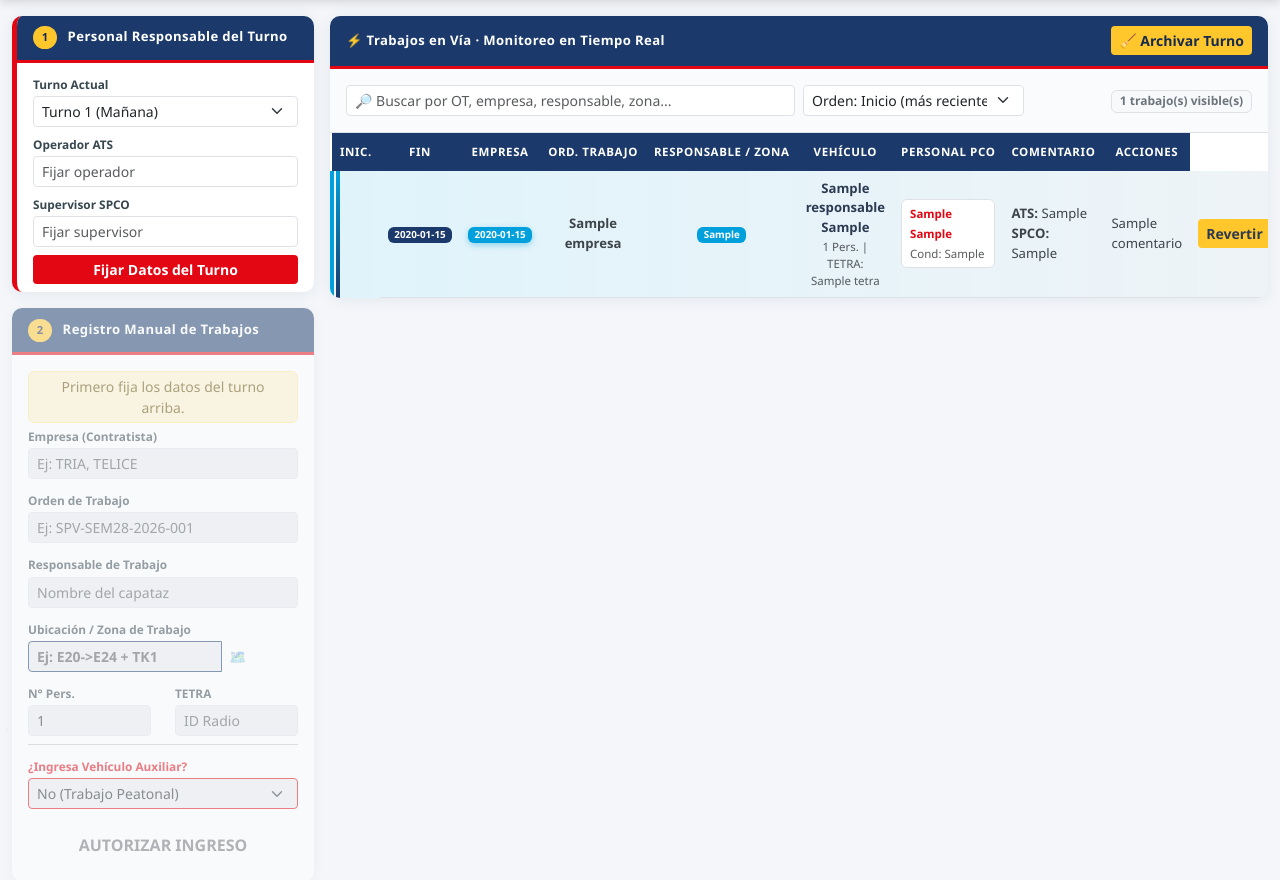
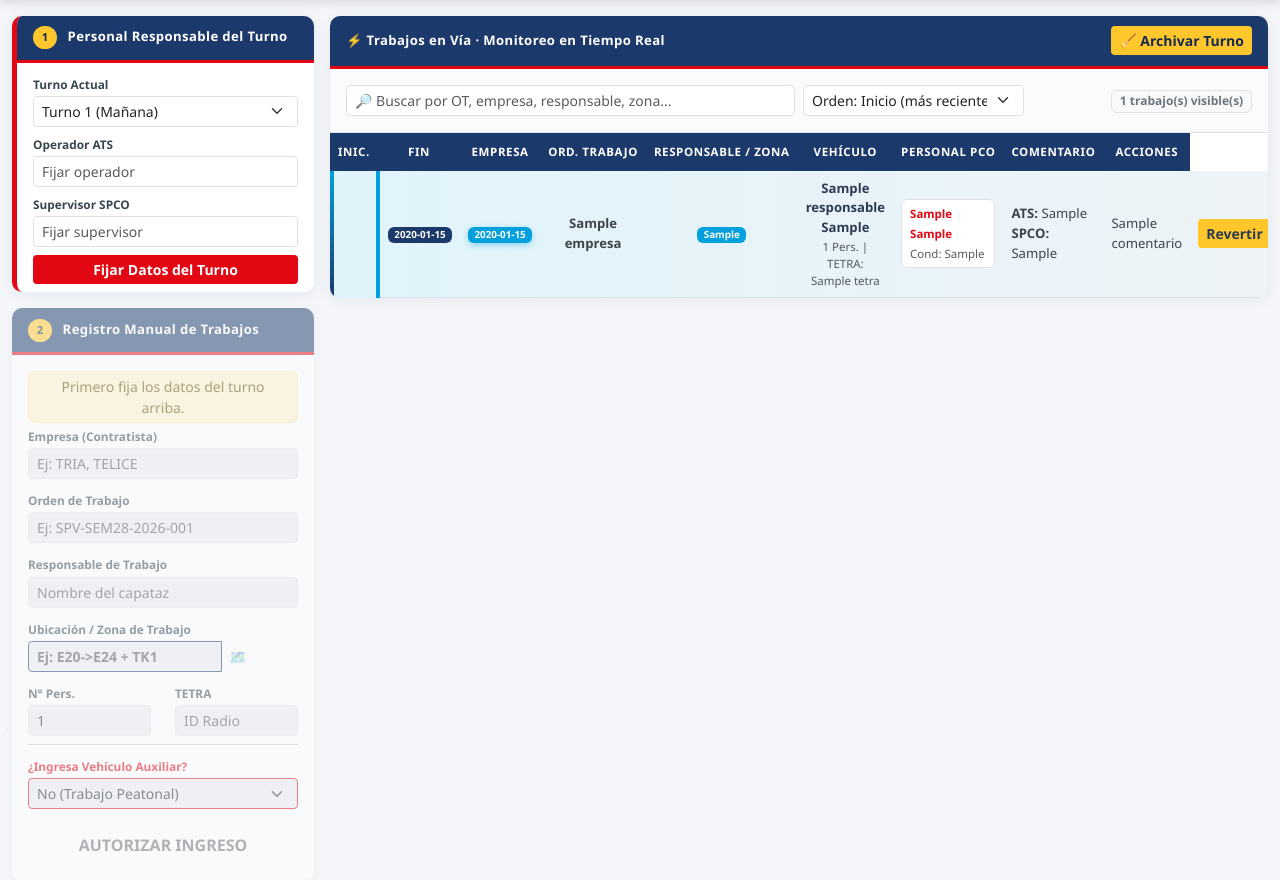
Before and after one commit to ArdalaxDown/pco-app, a Flask app: page / in a window 1280 px wide. Shown: the part 57-937 px from the top of the page. Run offline with Flask 3, Linux system fonts and the light colour scheme; a database or web service that is not in the repository returns one stand-in record (values such as "Sample title"); some libraries are stand-ins or nearby versions.

Commit message:
Visual: estilo fila finalizada (hora_fin) - gradiente cyan/blue, border-left en primera celda, badge liberado cyan con sombra

```diff
--- a/templates/index.html
+++ b/templates/index.html
@@ -110,7 +110,6 @@
         /* Fila de trabajo finalizado (con hora fin) - estilo estético y distinguido */
         .table-pco tbody tr.fila-finalizado {
             background: linear-gradient(90deg, rgba(0, 160, 220, 0.12) 0%, rgba(27, 58, 107, 0.06) 100%);
-            border-left: 4px solid var(--ml-cyan);
             position: relative;
         }
         .table-pco tbody tr.fila-finalizado::before {
@@ -122,6 +121,9 @@
         .table-pco tbody tr.fila-finalizado td {
             color: #3d444a;
             background: transparent;
+        }
+        .table-pco tbody tr.fila-finalizado td:first-child {
+            border-left: 4px solid var(--ml-cyan);
         }
         .table-pco tbody tr.fila-finalizado .fw-bold {
             color: #2c3a52;
```
